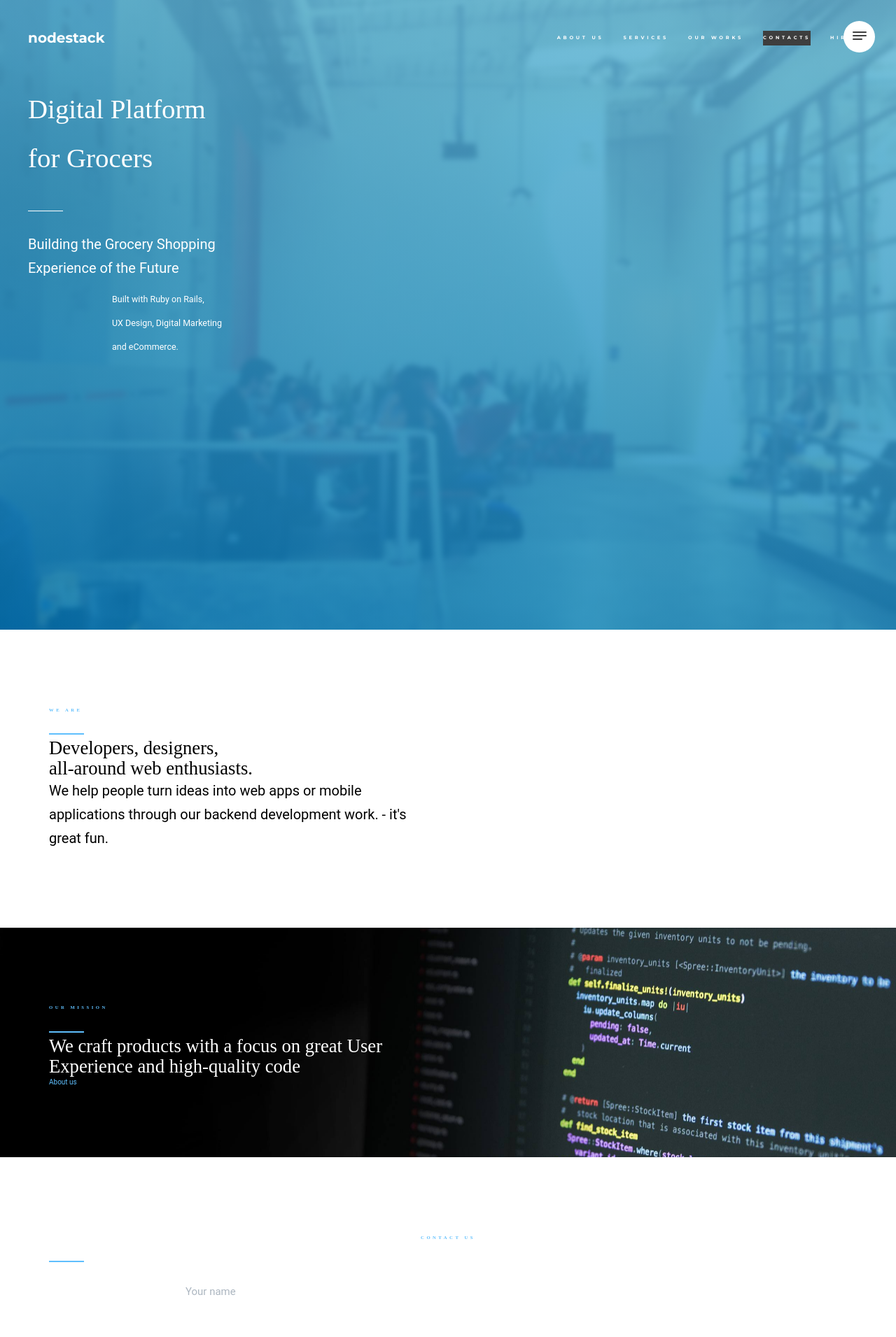
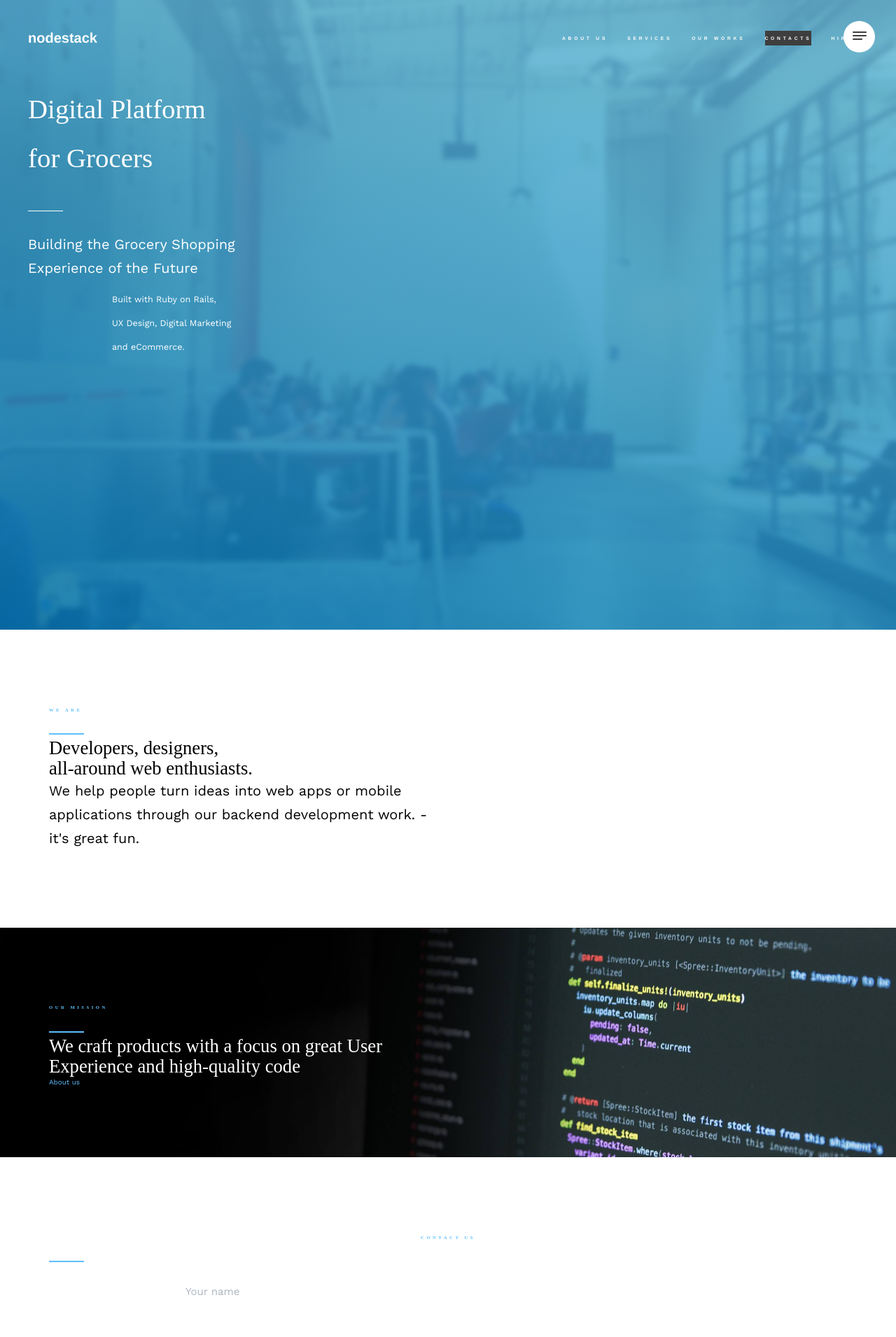
Before and after one commit to nodestack/nodestack.github.io, a Jekyll site: the page built from index.html, in a window 1280 px wide. Shown: the top 1911 px of the page at 70% size. Built offline with Jekyll 4.4.1, drawn with Linux system fonts in a browser that asks for light colours; nearby versions of some CDN libraries; some web fonts are replaced.

Commit message:
Update head.html

```diff
--- a/_includes/head.html
+++ b/_includes/head.html
@@ -20,9 +20,8 @@
 
     <!-- Custom Fonts -->
     <link rel="stylesheet" href="{{ "/css/font-awesome/css/font-awesome.min.css" }}">
-    <link href="//fonts.googleapis.com/css?family=Montserrat:400,700" rel="stylesheet" type="text/css">
-    <link href="//fonts.googleapis.com/css?family=Lato:400,700,400italic,700italic" rel="stylesheet" type="text/css">
-    <link href="https://fonts.googleapis.com/css?family=Droid+Serif:400,700" rel="stylesheet" type="text/css">
+    <link href="https://fonts.googleapis.com/css?family=Work+Sans:300,400,500" rel="stylesheet">
+    <link href="https://fonts.googleapis.com/css?family=Abhaya+Libre:400,700,800" rel="stylesheet">
 
     <!-- HTML5 Shim and Respond.js IE8 support of HTML5 elements and media queries -->
     <!-- WARNING: Respond.js doesn't work if you view the page via file:// -->
```
